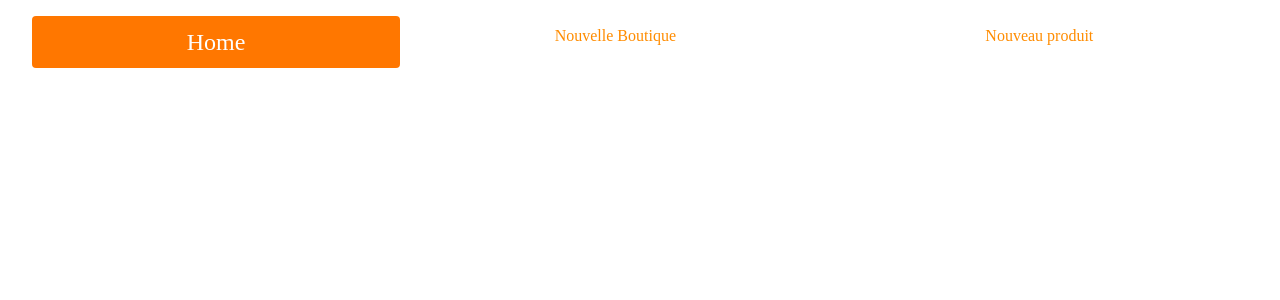
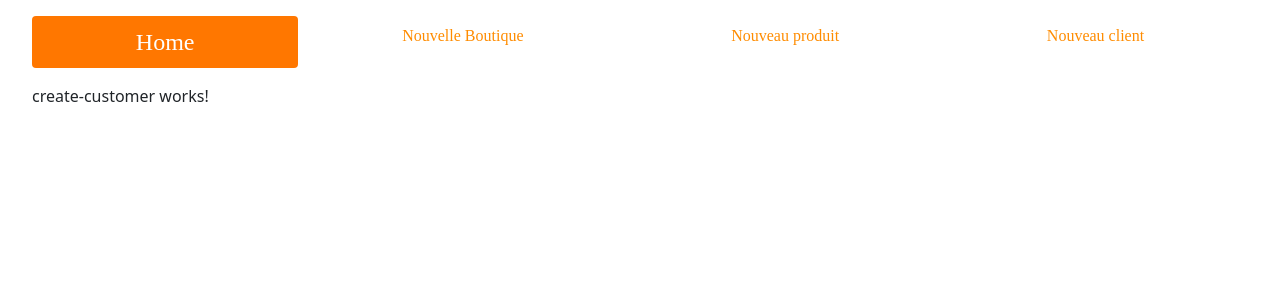
Before and after one commit to Vaeryna/Sandbox_Newstore, an Angular app in the folder front/: page /createCustomer in a window 1280 px wide. Before the commit this address led to /. Shown: the top 300 px of the page. Built offline with nearby package versions, Linux system fonts and the light colour scheme.

Commit message:
add create customer skeleton

```diff
--- a/front/src/app/app-routing.module.ts
+++ b/front/src/app/app-routing.module.ts
@@ -5,12 +5,14 @@ import {CreateStoreComponent} from './create-store/create-store.component';
 import {HomeComponent} from './home/home.component';
 import {ChooseNameComponent} from "./choose-name/choose-name.component";
 import {CreateProductComponent} from "./create-product/create-product.component";
+import {CreateCustomerComponent} from "./create-customer/create-customer.component";
 
 const routes: Routes = [
   {path: '', component: HomeComponent},
   {path: 'createStore', component: CreateStoreComponent},
   {path: 'createMag', component: ChooseNameComponent},
-  {path: 'createProduct', component: CreateProductComponent}
+  {path: 'createProduct', component: CreateProductComponent},
+  {path: 'createCustomer', component: CreateCustomerComponent}
 ];
 
 @NgModule({
--- a/front/src/app/app.module.ts
+++ b/front/src/app/app.module.ts
@@ -12,6 +12,7 @@ import {NavbarComponent} from './navbar/navbar.component';
 import {HomeComponent} from './home/home.component';
 import {ChooseNameComponent} from './choose-name/choose-name.component';
 import {CreateProductComponent} from './create-product/create-product.component';
+import {CreateCustomerComponent} from './create-customer/create-customer.component';
 
 @NgModule({
   declarations: [
@@ -21,6 +22,7 @@ import {CreateProductComponent} from './create-product/create-product.component'
     HomeComponent,
     ChooseNameComponent,
     CreateProductComponent,
+    CreateCustomerComponent,
   ],
   imports: [
     BrowserModule,
--- /dev/null
+++ b/front/src/app/create-customer/create-customer.component.html
@@ -0,0 +1 @@
+<p>create-customer works!</p>
--- /dev/null
+++ b/front/src/app/create-customer/create-customer.component.ts
@@ -0,0 +1,15 @@
+import { Component, OnInit } from '@angular/core';
+
+@Component({
+  selector: 'app-create-customer',
+  templateUrl: './create-customer.component.html',
+  styleUrls: ['./create-customer.component.scss']
+})
+export class CreateCustomerComponent implements OnInit {
+
+  constructor() { }
+
+  ngOnInit(): void {
+  }
+
+}
--- a/front/src/app/navbar/navbar.component.html
+++ b/front/src/app/navbar/navbar.component.html
@@ -20,6 +20,10 @@
     <a class="nav-link {{ activeProduct }}" routerLink="/createProduct"
        (click)="setActiveProduct()"> Nouveau produit</a>
   </li>
+  <li class="nav-item">
+    <a class="nav-link {{ activeCustomer }}" routerLink="/createCustomer"
+       (click)="setActiveCustomer()"> Nouveau client</a>
+  </li>
 </ul>
 
 <div *ngIf="name">
--- a/front/src/app/navbar/navbar.component.ts
+++ b/front/src/app/navbar/navbar.component.ts
@@ -9,17 +9,16 @@ export class NavbarComponent implements OnInit {
   activeHome!: string;
   activeStore!: string;
   activeProduct!: string;
+  activeCustomer!: string;
 
   name!: string;
 
   constructor() {
-
   }
 
   ngOnInit(): void {
     this.activeHome = 'active';
     const nameRaw = sessionStorage.getItem('name');
-    console.log(nameRaw);
 
     if (nameRaw)
       this.name = nameRaw.replace(/_/g, ' ')
@@ -27,14 +26,30 @@ export class NavbarComponent implements OnInit {
   }
 
   setActiveHome() {
-    (this.activeHome = 'active'), (this.activeStore = ''), (this.activeProduct = '');
+    this.activeHome = 'active';
+    this.activeStore = '';
+    this.activeProduct = '';
+    this.activeCustomer = ''
   }
 
   setActiveStore() {
-    (this.activeHome = ''), (this.activeStore = 'active'), (this.activeProduct = '');
+    this.activeHome = '';
+    this.activeStore = 'active';
+    this.activeProduct = '';
+    this.activeCustomer = ''
   }
 
   setActiveProduct() {
-    (this.activeHome = ''), this.activeStore = '', (this.activeProduct = 'active');
+    this.activeHome = '';
+    this.activeStore = '';
+    this.activeProduct = 'active';
+    this.activeCustomer = ''
+  }
+
+  setActiveCustomer() {
+    this.activeHome = '';
+    this.activeStore = '';
+    this.activeProduct = '';
+    this.activeCustomer = 'active'
   }
 }
```
Also changed, not shown: front/src/app/create-customer/create-customer.component.scss (added), 1 other file (tests, documents, lock files or other folders).
